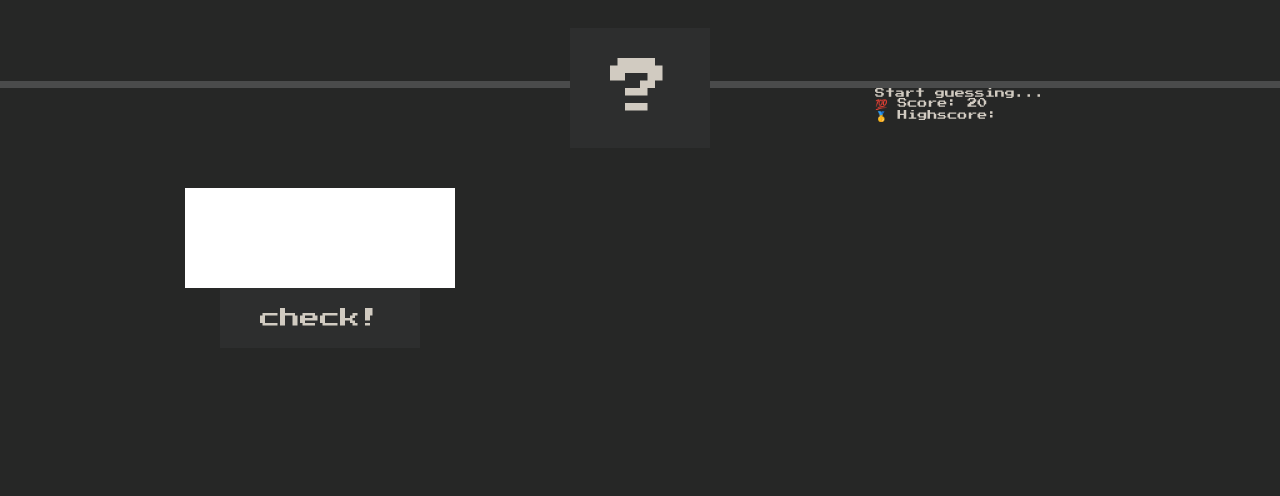
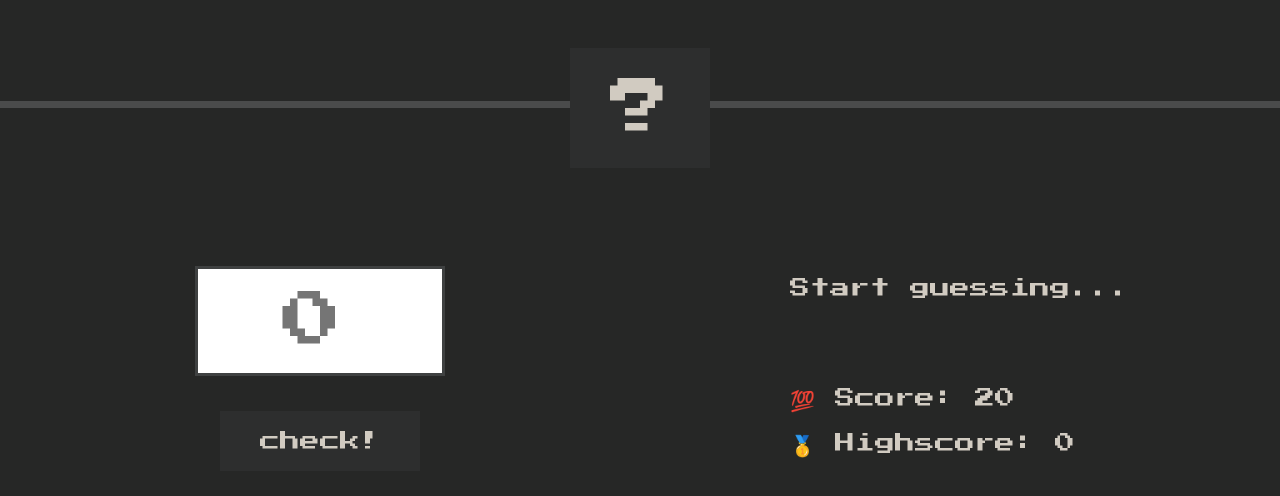
Before and after one commit to ssbrolly/Guess-the-number, a plain HTML site: page index.html in a window 1280 px wide. Shown: the part 162-658 px from the top of the page. Drawn offline with Linux system fonts and the light colour scheme.

Commit message:
completed the html/css

```diff
--- a/index.html
+++ b/index.html
@@ -22,14 +22,17 @@
 
 		<section class="main-section">
 			<div class="input-section">
-				<input type="number" class="input" />
+				<input type="number" class="input" placeholder="0" />
 				<button class="btn check">check!</button>
 			</div>
 
 			<div class="score-section">
 				<p class="start-guessing">Start guessing...</p>
-				<p class="score-text">💯 Score: <span class="score">20</span></p>
-				<p class="highscore-text">🥇 Highscore: <span class="highscore"></span></p>
+
+				<div class="scores">
+					<p class="score-text">💯 Score: <span class="score">20</span></p>
+					<p class="highscore-text">🥇 Highscore: <span class="highscore">0</span></p>
+				</div>
 			</div>
 		</section>
 
--- a/style.css
+++ b/style.css
@@ -18,7 +18,7 @@ body {
 /* //////////////// Header ////////////////////// */
 
 .header {
-	height: 25rem;
+	height: 27rem;
 	border-bottom: 7px solid #4a4b4b !important;
 	position: relative;
 }
@@ -53,6 +53,10 @@ body {
 	padding: 2rem 3rem 2rem 3rem;
 }
 
+.btn:hover {
+	background-color: rgb(80, 79, 79);
+}
+
 .number {
 	font-size: 6rem;
 	/* height: 8rem;
@@ -63,7 +67,7 @@ body {
 
 	position: absolute;
 	left: 50%;
-	top: 25rem;
+	top: 27rem;
 	transform: translate(-50%, -50%);
 }
 
@@ -73,22 +77,38 @@ body {
 	display: grid;
 	grid-template-columns: repeat(2, 1fr);
 	justify-items: center;
-	height: 100vh;
+	align-items: center;
+	height: 65vh;
 }
 
 .input-section {
 	display: flex;
 	flex-direction: column;
 	align-items: center;
-	margin-top: 10rem;
+	gap: 3.5rem;
 }
 
 .input {
-	height: 10rem;
-	width: 27rem;
+	font-family: 'Press Start 2P', cursive;
+	height: 11rem;
+	width: 25rem;
 	border: none;
+	border: 3px solid #3f4141;
+	text-align: center;
+	font-size: 6rem;
 }
 
 .btn.check {
 	width: 20rem;
 }
+
+.score-section {
+	font-size: 2rem;
+	display: flex;
+	flex-direction: column;
+	gap: 9rem;
+}
+
+.score-text {
+	margin-bottom: 2rem;
+}
```
